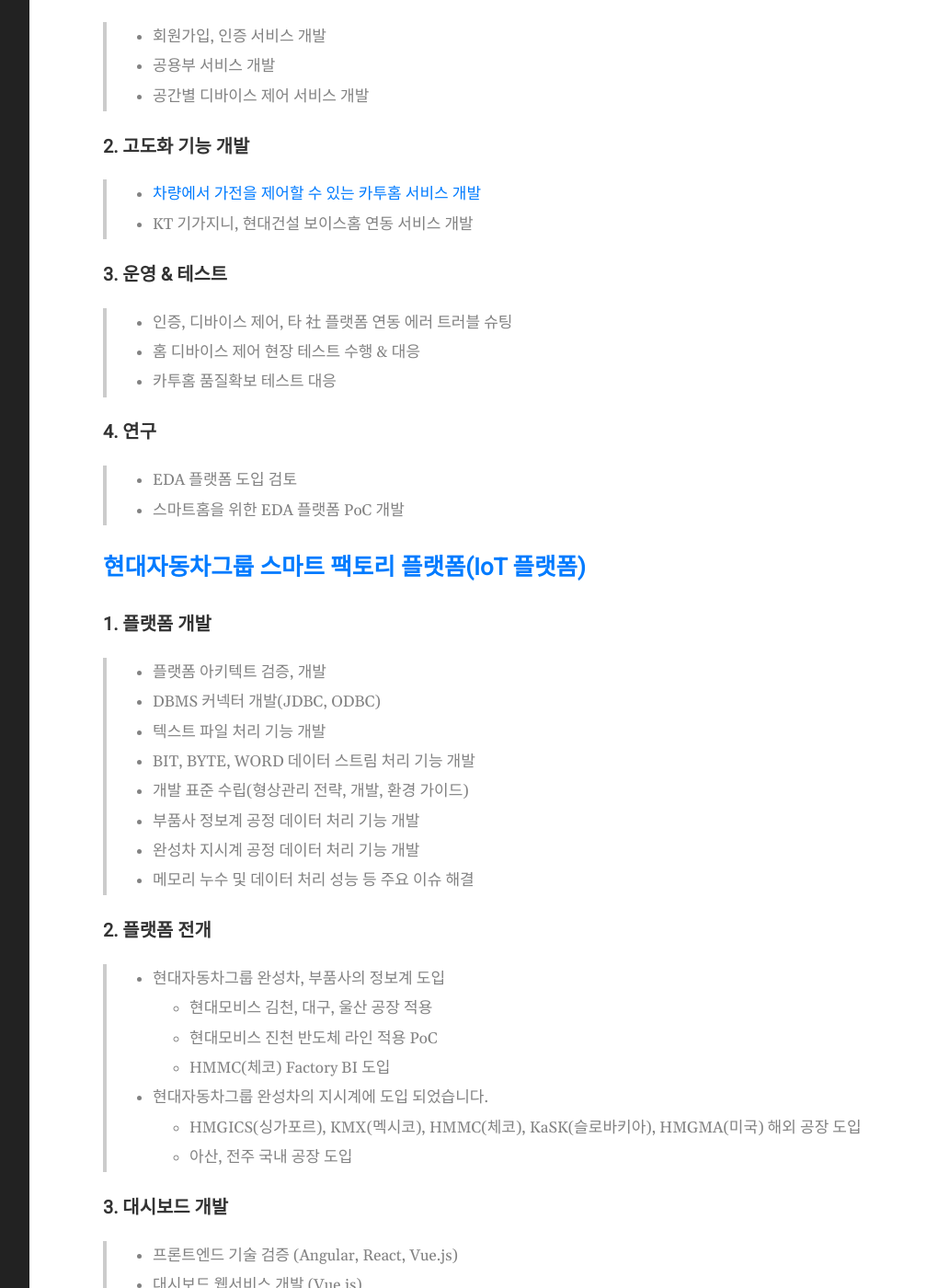
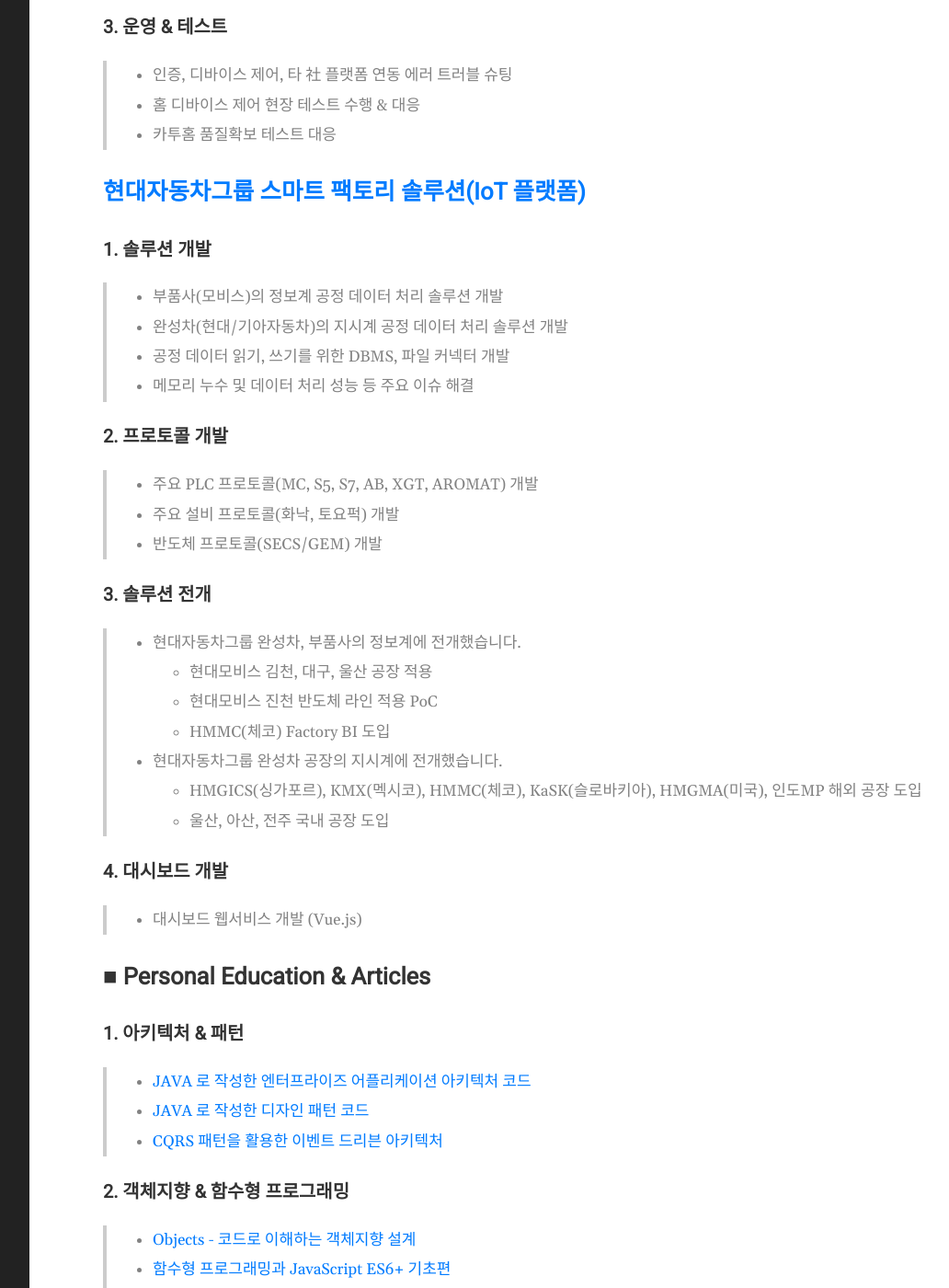
Before and after one commit to 5-SH/5-sh.github.io-deprecated, a Jekyll site: the page built from about.md, in a window 1280 px wide and 1400 px high, scrolled down 1769 px. Shown: the whole window at 92% size, without its empty margins (188-1220 px from the left). Built offline with Jekyll 4.4.1, drawn with Linux system fonts in a browser that asks for light colours; some of the changed text lies outside the part shown.

Commit message:
about 수정

```diff
--- a/about.md
+++ b/about.md
@@ -28,21 +28,13 @@ permalink: /about/
 >   - Spring
 >   - Node.js
 >
-> ### 데브옵스
->   - Tomcat
->   - JEUS, WebToB
->   - MySQL, MSSQL, Tibero
->
 > ### 프론트엔드
 >   - Vue.js
->   - Nuxt.js
->   - VanillaJS
->   - HTML5, CSS
 >
 > ### 협업
 >   - Git
 >   - Slack
->   - SVN
+>   - Redmine
 
 # ■ Work Experience & Projects
 ## [현대건설 스마트홈 IoT 서비스(Hi-oT)](https://www.hyundai.co.kr/story/CONT0000000000001088)
@@ -60,32 +52,28 @@ permalink: /about/
 >  - 홈 디바이스 제어 현장 테스트 수행 & 대응
 >  - 카투홈 품질확보 테스트 대응
 
-### 4. 연구
->  - EDA 플랫폼 도입 검토
->  - 스마트홈을 위한 EDA 플랫폼 PoC 개발
-
-## [현대자동차그룹 스마트 팩토리 플랫폼(IoT 플랫폼)](https://www.hyundai-autoever.com/kor/business-area/digital-transformation/smart-factory/contents.do?cntnSeq=352)
-### 1. 플랫폼 개발
->  - 플랫폼 아키텍트 검증, 개발
->  - DBMS 커넥터 개발(JDBC, ODBC)
->  - 텍스트 파일 처리 기능 개발
->  - BIT, BYTE, WORD 데이터 스트림 처리 기능 개발
->  - 개발 표준 수립(형상관리 전략, 개발, 환경 가이드)
->  - 부품사 정보계 공정 데이터 처리 기능 개발
->  - 완성차 지시계 공정 데이터 처리 기능 개발
+## [현대자동차그룹 스마트 팩토리 솔루션(IoT 플랫폼)](https://www.hyundai-autoever.com/kor/business-area/digital-transformation/smart-factory/contents.do?cntnSeq=352)
+### 1. 솔루션 개발
+>  - 부품사(모비스)의 정보계 공정 데이터 처리 솔루션 개발
+>  - 완성차(현대/기아자동차)의 지시계 공정 데이터 처리 솔루션 개발
+>  - 공정 데이터 읽기, 쓰기를 위한 DBMS, 파일 커넥터 개발
 >  - 메모리 누수 및 데이터 처리 성능 등 주요 이슈 해결
 
-### 2. 플랫폼 전개
->  - 현대자동차그룹 완성차, 부품사의 정보계 도입
+### 2. 프로토콜 개발
+>  - 주요 PLC 프로토콜(MC, S5, S7, AB, XGT, AROMAT) 개발
+>  - 주요 설비 프로토콜(화낙, 토요퍽) 개발
+>  - 반도체 프로토콜(SECS/GEM) 개발
+
+### 3. 솔루션 전개
+>  - 현대자동차그룹 완성차, 부품사의 정보계에 전개했습니다.
 >      - 현대모비스 김천, 대구, 울산 공장 적용
 >      - 현대모비스 진천 반도체 라인 적용 PoC
 >      - HMMC(체코) Factory BI 도입
->  - 현대자동차그룹 완성차의 지시계에 도입 되었습니다.
->      - HMGICS(싱가포르), KMX(멕시코), HMMC(체코), KaSK(슬로바키아), HMGMA(미국) 해외 공장 도입
->      - 아산, 전주 국내 공장 도입
+>  - 현대자동차그룹 완성차 공장의 지시계에 전개했습니다.
+>      - HMGICS(싱가포르), KMX(멕시코), HMMC(체코), KaSK(슬로바키아), HMGMA(미국), 인도MP 해외 공장 도입
+>      - 울산, 아산, 전주 국내 공장 도입
 
-### 3. 대시보드 개발
->  - 프론트엔드 기술 검증 (Angular, React, Vue.js)
+### 4. 대시보드 개발
 >  - 대시보드 웹서비스 개발 (Vue.js)
 
 # ■ Personal Education & Articles
@@ -99,15 +87,15 @@ permalink: /about/
 >   - [함수형 프로그래밍과 JavaScript ES6+ 기초편](https://github.com/5-SH/Objects)
 >   - [함수형 프로그래밍과 JavaScript ES6+ 응용편](https://github.com/5-SH/functional_promgramming_application)
 
-### 3. 프론트엔드
+### 3. 대용량 데이터 처리
+>   - [대규모 시스템으로 설계된 게시판의 구조 - repository](https://github.com/5-SH/high-traffic-board)
+>   - [대규모 시스템으로 설계된 게시판의 구조 - DB INDEX, 트랜잭션, 동시성, 분산 락](https://5-sh.github.io/traffic/2025/03/27/traffic-board-architecture-1.html)
+>   - [대규모 시스템으로 설계된 게시판의 구조 - 이벤트 드리븐 아키텍처](https://5-sh.github.io/traffic/2025/03/27/traffic-board-architecture-2.html)
+>   - [대규모 시스템으로 설계된 게시판의 구조 - CQRS](https://5-sh.github.io/traffic/2025/03/31/traffic-board-architecture-3.html)
+
+### 4. 프론트엔드
 >   - [VanillaJS, Node.js 로 만든 youtube 클론 코딩](https://github.com/5-SH/wetube)
 >   - [websocket.io 와 VanillaJS 로 만든 캐치마인드 게임](https://github.com/5-SH/guess-mine)
-
-### 4. Articles
->   - [Node.js 에서 pool 을 사용하면 pool size 만큼 RDBMS 에서 활용하지 않는 이유](https://5-sh.github.io/nodejs/2021/06/23/unixODBC-pool-nodejs-session-pool.html)
->   - [자바스크립트 클로저 메모리 누수](https://5-sh.github.io/javascript/2021/04/27/javascript-closure-memory-leak.html)
->   - [Node.js addon 의 worker_thread 에서 v8 메모리에 엑세스 하는 방법](https://5-sh.github.io/nodejs/2021/07/16/how-not-to-access-nodejs-from-c-worker-thread.html)
->   - [V8 엔진의 heap 메모리 구조와 메모리 사용량이 계속 증가하는 이유](https://5-sh.github.io/nodejs/2021/05/13/v8-heap-memory-and-why-memory-usage-keep-on-growing.html)
 
 # ■ Awards
 ### 1. 스마트앱 어워드 2018 생활정보분야 최우수상 수상
```
Also changed, not shown: other parts of about.md (+1 -1 lines).
